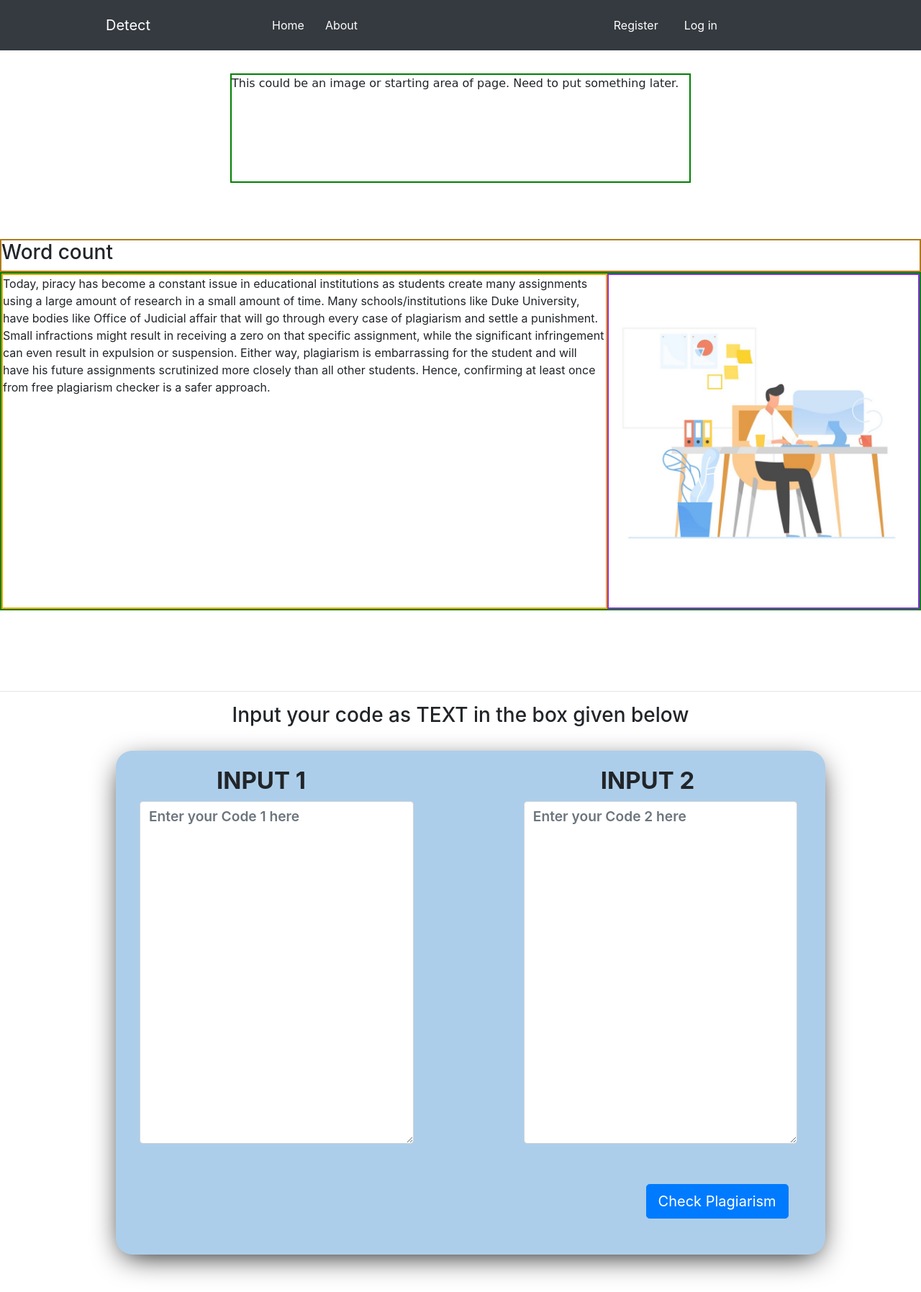
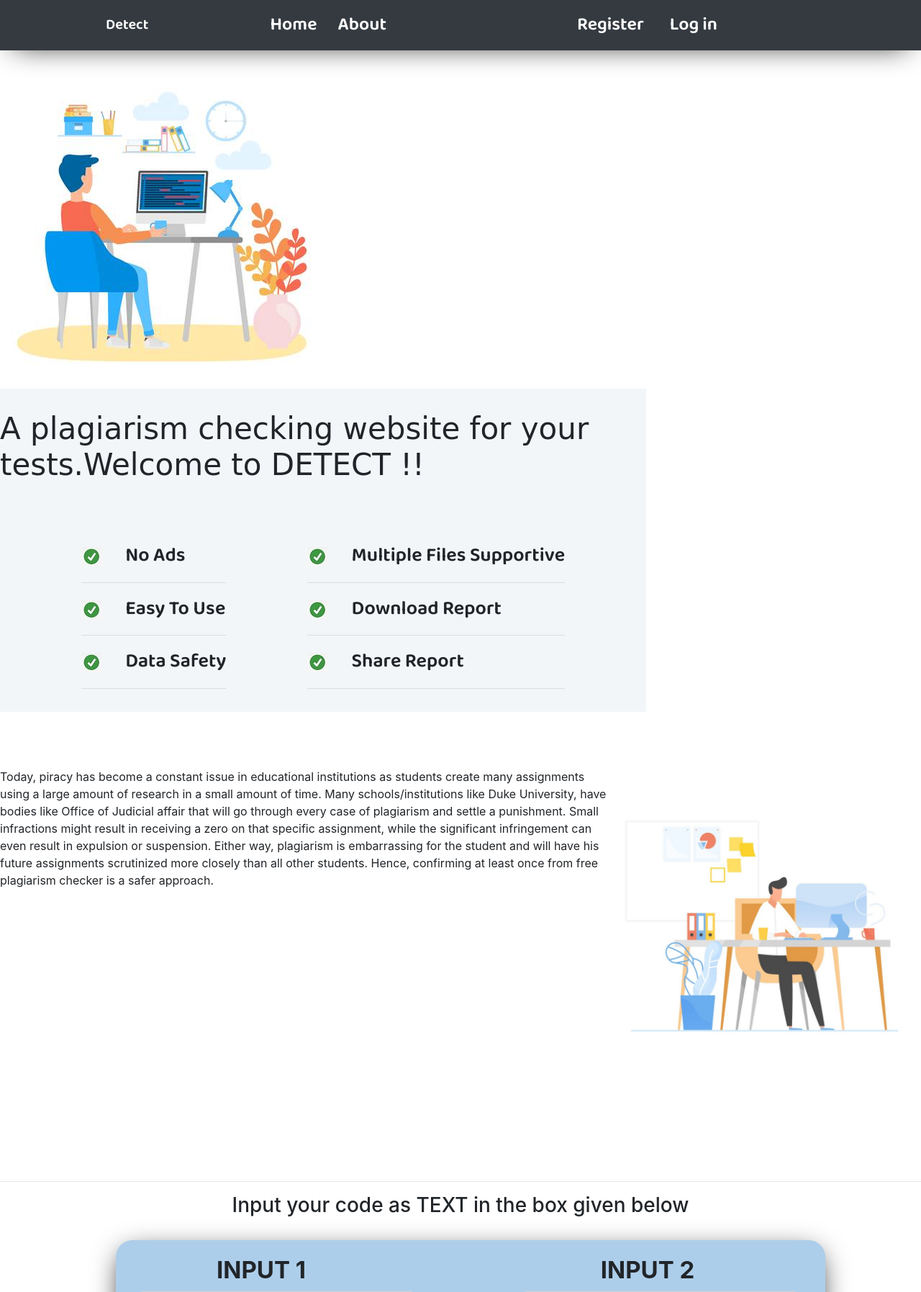
Before and after one commit to blackpearl15/Plagiarism-detection, a Django app: page / in a window 1280 px wide. Shown: the top 1795 px of the page at 72% size. Run offline with Django 3.2, Linux system fonts and the light colour scheme; some libraries are stand-ins or nearby versions.

Commit message:
Almost designed the Homepage

```diff
--- a/assets/indexkastyle.css
+++ b/assets/indexkastyle.css
@@ -1,3 +1,7 @@
+html {
+    scroll-behavior: smooth;
+  }
+
 *{
     margin: 0;
     padding: 0;
@@ -17,17 +21,15 @@
 
   }
 .justbelow{
-    border: 2px solid green;
-    width: 50%;
-    height: 152px;
-    margin-left: 25%;
-    margin-top: 8%;
+    /* border: 2px solid green; */
+
+    margin-top: 7%;
     font-family: "Bebas Neue", cursive;
 }
 .startkarna{
     display: flex;
     flex-wrap: wrap;
-    border: 2px solid rgb(177, 124, 26);
+    /* border: 2px solid rgb(177, 124, 26); */
     margin-top: 78px;
 }
 .container{
@@ -225,16 +227,16 @@
 }
 
 .starterofpage{
-    border: 2px solid green;
+    /* border: 2px solid green; */
     display: flex;
     justify-content: flex-end;
 }
-.leftkaarea{
+/* .leftkaarea{
     border: 2px solid orange;
-}
-.rightkaarea{
+} */
+/* .rightkaarea{
     border: 2px solid blueviolet;
-}
+} */
 .textvstext{
     /* border: 2px solid black; */
     text-align: center;
@@ -267,3 +269,43 @@
     position: relative;
     margin-top: 26px;
 }
+
+.area{
+    /* border: 2px solid black; */
+    display: flex;
+    flex-wrap: wrap;
+}
+/* .arleft{
+    border: 2px solid blue;
+} */
+.armiddle{
+    /* border: 2px solid green; */
+    width: 898px;
+    background: #f3f6f9;
+
+}
+
+.cbleft{
+    /* border: 2px solid orange; */
+    font-family: 'Baloo Bhai 2', cursive;
+    display: flex;
+    margin-left: 0px;
+    font-size: 27px;
+    justify-content: space-evenly;
+    margin-top: 81px;
+    background: #f3f6f9;
+}
+.hiding{
+    display: none;
+}
+.check1{
+   list-style-type: none;
+}
+
+.check2{
+    list-style-type: none;
+}
+.typetxt{
+    margin-top: 31px;
+    font-family: "Bebas Neue", cursive;
+}
--- a/templates/index.html
+++ b/templates/index.html
@@ -32,11 +32,11 @@
     <link rel="stylesheet" href="https://cdn.jsdelivr.net/npm/bootstrap@4.5.3/dist/css/bootstrap.min.css" integrity="sha384-TX8t27EcRE3e/ihU7zmQxVncDAy5uIKz4rEkgIXeMed4M0jlfIDPvg6uqKI2xXr2" crossorigin="anonymous">
     <script src="https://kit.fontawesome.com/66625e7f73.js" crossorigin="anonymous"></script>
      <link rel="stylesheet" href="{% static 'indexkastyle.css'  %}">
-     <link href="https://fonts.googleapis.com/css2?family=Baloo+Bhai+2:wght@700&display=swap" rel="stylesheet">
+     <link href="https://fonts.googleapis.com/css2?family=Baloo+Bhai+2:wght@600&display=swap" rel="stylesheet">
     <title> Homepage </title>
   </head>
   <body  onload="myf()">
-    <nav class="navbar navbar-expand-lg navbar-dark bg-dark fixed-top" style="height: 70px;">
+    <nav class="navbar navbar-expand-lg navbar-dark bg-dark fixed-top" style="height: 70px;box-shadow: 0px 10px 40px -19px #000;font-family: 'Baloo Bhai 2', cursive;font-size: 25px;">
       <a class="navbar-brand" style="margin-left: 131px;" href="#">Detect</a>
       <button class="navbar-toggler" type="button" data-toggle="collapse" data-target="#navbarSupportedContent" aria-controls="navbarSupportedContent" aria-expanded="false" aria-label="Toggle navigation">
         <span class="navbar-toggler-icon"></span>
@@ -45,7 +45,7 @@
       <div class="collapse navbar-collapse" id="navbarSupportedContent">
         <ul class="navbar-nav mr-auto" style="margin-left: 145px;">
           <li class="nav-item active">
-            <a class="nav-link" href="loginform/index.html">Home <span class="sr-only">(current)</span></a>
+            <a class="nav-link" href="/">Home <span class="sr-only">(current)</span></a>
           </li>
           <li class="nav-item active">
             <a class="nav-link" style="padding-left: 21px;" href="#"> About <span class="sr-only">(current)</span></a>
@@ -96,11 +96,80 @@
   </div>
 
     <div class="justbelow">
-          <p>This could be an image or starting area of page. Need to put something later.</p>
+
     </div>
 
+    <div class="area">
+      <div class="arleft">
+         <img src="{% static 'imagesarea/bag2.jpg' %}">
+      </div>
+      <div class="armiddle">
+
+        <div class="typetxt">
+          <h4 id="tt" style="font-size: 42px;">
+
+          </h4>
+          <p class="cb">
+
+          </p>
+        </div>
+        <div class="cbleft hiding" id="hidden">
+          <ul class="check1">
+            <li>
+              <img src="{% static 'imagesarea/checkicon.jpg' %}">
+              &nbsp;&nbsp;&nbsp;&nbsp;
+              No Ads
+              <br>
+              <hr>
+            </li>
+            <li>
+              <img src="{% static 'imagesarea/checkicon.jpg' %}">
+              &nbsp;&nbsp;&nbsp;&nbsp;
+              Easy To Use
+              <br>
+              <hr>
+            </li>
+            <li>
+              <img src="{% static 'imagesarea/checkicon.jpg' %}">
+              &nbsp;&nbsp;&nbsp;&nbsp;
+               Data Safety
+               <br>
+              <hr>
+            </li>
+          </ul>
+          <ul class="check2">
+            <li>
+              <img src="{% static 'imagesarea/checkicon.jpg' %}">
+              &nbsp;&nbsp;&nbsp;&nbsp;
+              Multiple Files Supportive
+              <br>
+              <hr>
+            </li>
+            <li>
+              <img src="{% static 'imagesarea/checkicon.jpg' %}">
+              &nbsp;&nbsp;&nbsp;&nbsp;
+              Download Report
+              <br>
+              <hr>
+            </li>
+            <li>
+              <img src="{% static 'imagesarea/checkicon.jpg' %}">
+              &nbsp;&nbsp;&nbsp;&nbsp;
+               Share Report
+               <br>
+              <hr>
+            </li>
+          </ul>
+
+        </div>
+
+      </div>
+      <!-- <div class="arright">
+        left image;.
+      </div> -->
+    </div>
        <div class="startkarna">
-                <h3>Word count </h3>
+
        </div>
        <div class="starterofpage">
          <div class="leftkaarea">
@@ -316,9 +385,9 @@
 
          <div class="pureleft">
            <ul class="ult">
-               <li><a href="#">Get the IMDb App</a></li>
+               <li><a href="#">Get the Mobile App Now</a></li>
                <li><a href="#">Privacy Policy</a></li>
-               <li><a href="#">Copyright @ Yash</a></li>
+               <li><a href="#">Copyright @ Yash Anand</a></li>
            </ul>
 
          </div>
@@ -360,6 +429,26 @@
        }
 
 
+      var i = 0;
+      var txt = " A plagiarism checking website for your tests.Welcome to DETECT !!"; /* The text */
+      var speed = 100; /* The speed/duration of the effect in milliseconds */
+
+      window.setInterval( function typeWriter() {
+
+       if (i < txt.length) {
+        document.getElementById("tt").innerHTML += txt.charAt(i);
+        i++;
+        setTimeout(typeWriter, speed);
+      }
+
+      } ,1000);
+
+
+      setTimeout(function(){
+         document.getElementById('hidden').classList.remove('hiding');
+       }, 5000);
+
+      // This was to convert the file upload tag to single button.
        const realFileBtn = document.getElementById("file1");
        const customBtn = document.getElementById("b2");
        const customTxt = document.getElementById("b2txt");
```
Also changed, not shown: assets/imagesarea/checkicon.jpg (added).
